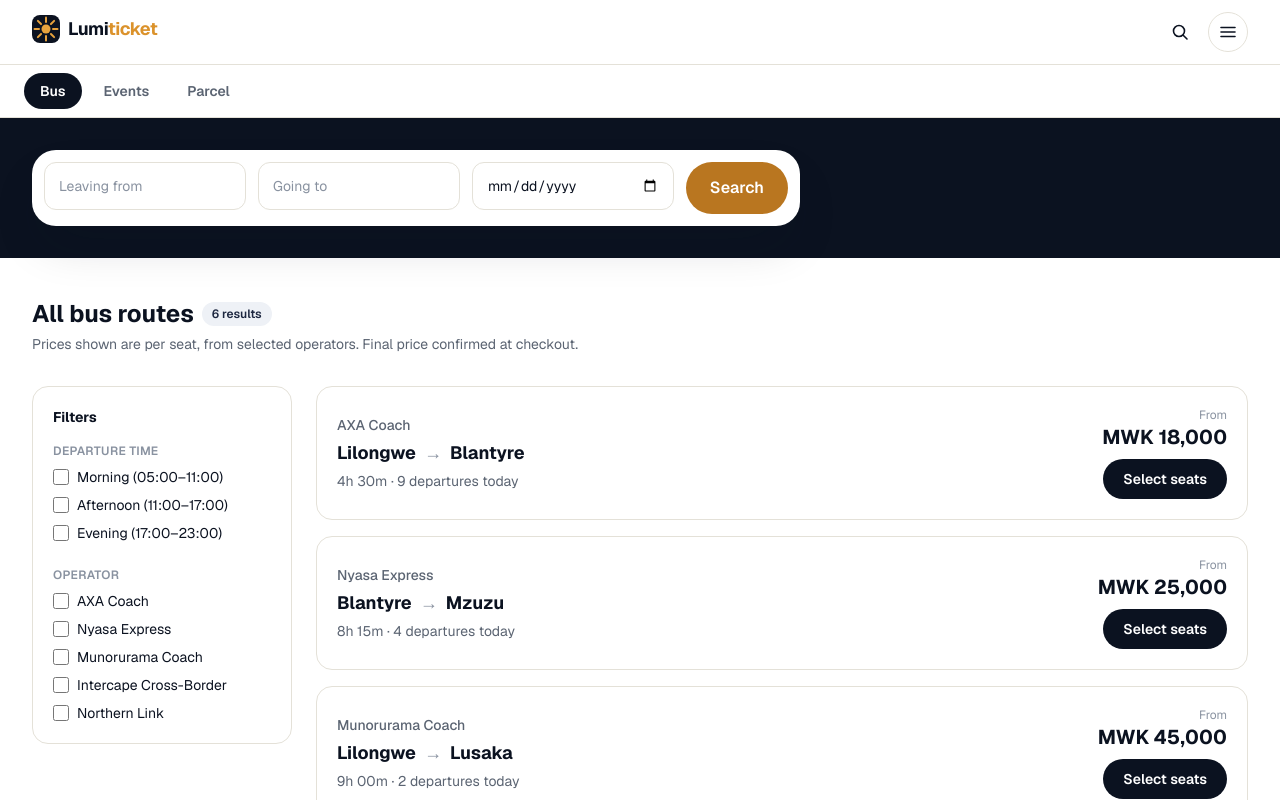
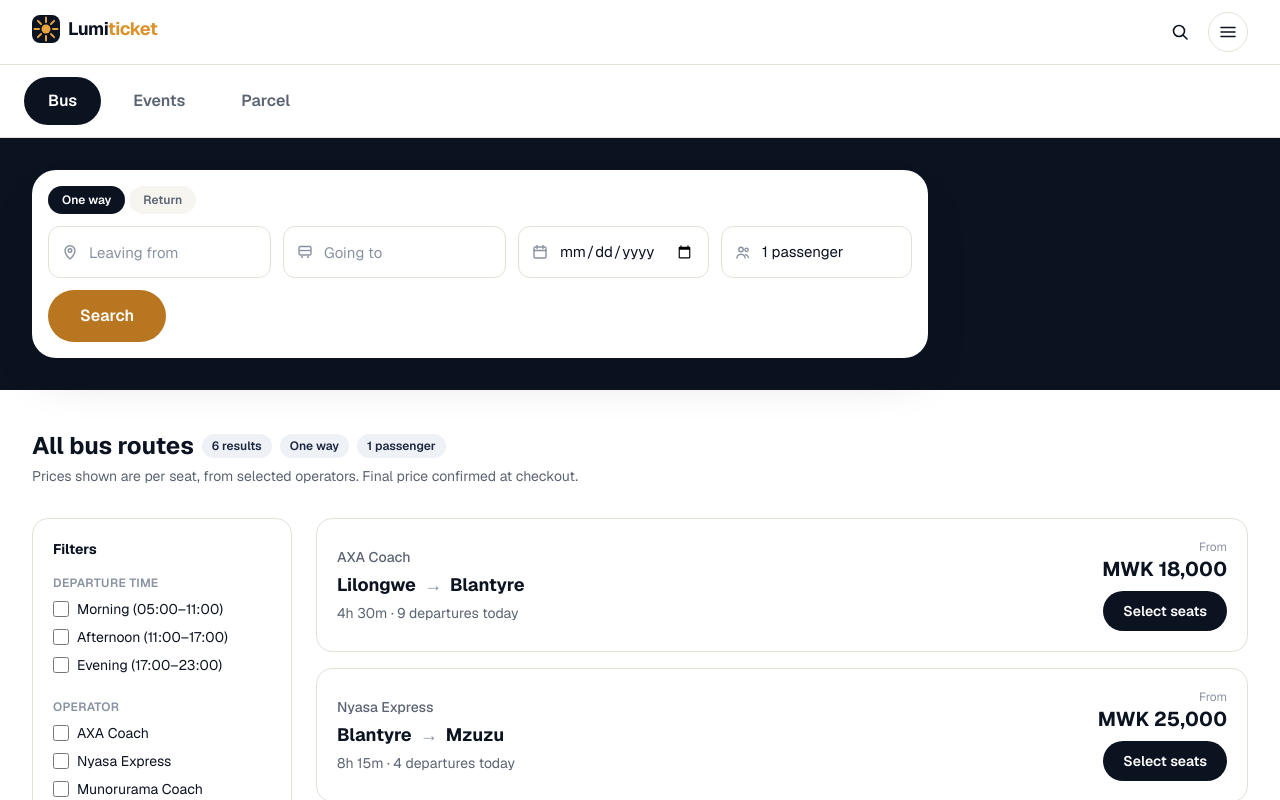
Before and after one commit to LUMTICKET/luticketnewui, a Next.js app: page /bus in a window 1280 px wide. Shown: the top 800 px of the page. Built offline with nearby package versions, Linux system fonts and the light colour scheme.

Commit message:
updated with two wy search

```diff
--- a/src/app/bus/page.tsx
+++ b/src/app/bus/page.tsx
@@ -15,6 +15,13 @@ export default async function BusSearchPage(props: PageProps<"/bus">) {
   const destination =
     typeof params.destination === "string" ? params.destination : "";
   const date = typeof params.date === "string" ? params.date : "";
+  const returnDate =
+    typeof params.returnDate === "string" ? params.returnDate : "";
+  const tripType = params.tripType === "return" ? "return" : "oneway";
+  const passengers = Math.max(
+    1,
+    Number(typeof params.passengers === "string" ? params.passengers : 1) || 1,
+  );
 
   const results = popularRoutes.filter(
     (r) =>
@@ -31,6 +38,9 @@ export default async function BusSearchPage(props: PageProps<"/bus">) {
           defaultOrigin={origin}
           defaultDestination={destination}
           defaultDate={date}
+          defaultReturnDate={returnDate}
+          defaultTripType={tripType}
+          defaultPassengers={passengers}
         />
       </SearchBand>
 
@@ -41,7 +51,15 @@ export default async function BusSearchPage(props: PageProps<"/bus">) {
               ? `${origin || "Anywhere"} → ${destination || "Anywhere"}`
               : "All bus routes"}
           </h1>
-          <Badge tone="neutral">{results.length} results</Badge>
+          <Badge tone="neutral">
+            {results.length} result{results.length === 1 ? "" : "s"}
+          </Badge>
+          <Badge tone="neutral">
+            {tripType === "return" ? "Return" : "One way"}
+          </Badge>
+          <Badge tone="neutral">
+            {passengers} passenger{passengers > 1 ? "s" : ""}
+          </Badge>
         </div>
         <p className="mt-1 text-sm text-ink-muted">
           Prices shown are per seat, from selected operators. Final price
--- a/src/app/events/page.tsx
+++ b/src/app/events/page.tsx
@@ -1,4 +1,4 @@
-import { trendingEvents } from "@/lib/data";
+import { countries, trendingEvents } from "@/lib/data";
 import { formatEventDate, formatPrice } from "@/lib/format";
 import { Badge } from "@/components/ui/Badge";
 import { SearchBand } from "@/components/search/SearchBand";
@@ -18,28 +18,35 @@ const statusTone = {
 export default async function EventsPage(props: PageProps<"/events">) {
   const params = await props.searchParams;
   const q = typeof params.q === "string" ? params.q.toLowerCase() : "";
+  const country = typeof params.country === "string" ? params.country : "";
+  const countryName = countries.find((c) => c.code === country)?.name;
 
   const results = trendingEvents.filter(
     (e) =>
-      !q ||
-      e.title.toLowerCase().includes(q) ||
-      e.city.toLowerCase().includes(q) ||
-      e.category.toLowerCase().includes(q),
+      (!q ||
+        e.title.toLowerCase().includes(q) ||
+        e.city.toLowerCase().includes(q) ||
+        e.category.toLowerCase().includes(q)) &&
+      (!country || e.countryCode === country),
   );
 
   return (
     <div>
       <SearchBand>
-        <ModuleSearchBar module="events" defaultQuery={q} />
+        <ModuleSearchBar module="events" defaultQuery={q} defaultCountry={country} />
       </SearchBand>
 
       <div className="mx-auto max-w-7xl px-4 py-10 sm:px-6 lg:px-8">
         <h1 className="text-2xl font-bold text-navy-950">
-          {q ? `Events matching “${q}”` : "All events"}
+          {q
+            ? `Events matching “${q}”`
+            : countryName
+              ? `Events in ${countryName}`
+              : "All events"}
         </h1>
         <p className="mt-1 text-sm text-ink-muted">
-          {results.length} event{results.length === 1 ? "" : "s"} across the
-          region.
+          {results.length} event{results.length === 1 ? "" : "s"}
+          {countryName ? ` in ${countryName}` : " across the region"}.
         </p>
 
         <div className="mt-8 grid grid-cols-1 gap-4 sm:grid-cols-2 lg:grid-cols-3">
--- a/src/components/layout/Header.tsx
+++ b/src/components/layout/Header.tsx
@@ -132,7 +132,7 @@ export function Header() {
       </div>
 
       <div className="border-t border-line">
-        <div className="mx-auto flex max-w-7xl items-center px-2 py-2 sm:px-4 lg:px-6">
+        <div className="mx-auto flex max-w-7xl items-center px-2 py-2 sm:px-4 sm:py-2.5 lg:px-6 lg:py-3">
           <ModuleNav />
         </div>
       </div>
--- a/src/components/layout/ModuleNav.tsx
+++ b/src/components/layout/ModuleNav.tsx
@@ -19,7 +19,10 @@ export function ModuleNav({ className = "" }: { className?: string }) {
   const pathname = usePathname();
 
   return (
-    <nav aria-label="Modules" className={`flex items-center gap-1.5 ${className}`}>
+    <nav
+      aria-label="Modules"
+      className={`flex items-center gap-1.5 sm:gap-2 ${className}`}
+    >
       {modules.map((m) => {
         const active = isActive(pathname, m.key);
         return (
@@ -27,7 +30,7 @@ export function ModuleNav({ className = "" }: { className?: string }) {
             key={m.key}
             href={m.href}
             aria-current={active ? "page" : undefined}
-            className={`rounded-full px-4 py-2 text-sm font-semibold transition-colors ${
+            className={`rounded-full px-4 py-2 text-sm font-semibold transition-colors sm:px-5 sm:py-2.5 sm:text-base lg:px-6 lg:py-3 lg:text-base ${
               active
                 ? "bg-navy-950 text-white"
                 : "text-ink-muted hover:bg-surface-alt hover:text-navy-950"
--- a/src/components/search/ModuleSearchBar.tsx
+++ b/src/components/search/ModuleSearchBar.tsx
@@ -3,18 +3,26 @@
 import { useRouter } from "next/navigation";
 import { useEffect, useRef, useState, type FormEvent } from "react";
 import { Button } from "@/components/ui/Button";
+import { countries } from "@/lib/data";
 
 type Module = "bus" | "events" | "parcel";
+type TripType = "oneway" | "return";
 
-const inputClasses =
-  "h-12 w-full rounded-xl border border-line bg-surface px-3.5 text-sm text-ink placeholder:text-ink-faint focus:border-navy-400";
+const fieldBase =
+  "h-13 w-full rounded-xl border border-line bg-surface pl-10 pr-3.5 text-[15px] text-ink placeholder:text-ink-faint focus:border-navy-400";
+const iconWrapClasses =
+  "pointer-events-none absolute left-3.5 top-1/2 -translate-y-1/2 text-ink-faint";
 
 interface ModuleSearchBarProps {
   module: Module;
   defaultOrigin?: string;
   defaultDestination?: string;
   defaultDate?: string;
+  defaultReturnDate?: string;
+  defaultTripType?: TripType;
+  defaultPassengers?: number;
   defaultQuery?: string;
+  defaultCountry?: string;
   defaultRef?: string;
 }
 
@@ -23,7 +31,11 @@ export function ModuleSearchBar({
   defaultOrigin = "",
   defaultDestination = "",
   defaultDate = "",
+  defaultReturnDate = "",
+  defaultTripType = "oneway",
+  defaultPassengers = 1,
   defaultQuery = "",
+  defaultCountry = "",
   defaultRef = "",
 }: ModuleSearchBarProps) {
   const router = useRouter();
@@ -31,8 +43,12 @@ export function ModuleSearchBar({
 
   const [origin, setOrigin] = useState(defaultOrigin);
   const [destination, setDestination] = useState(defaultDestination);
+  const [tripType, setTripType] = useState<TripType>(defaultTripType);
   const [date, setDate] = useState(defaultDate);
+  const [returnDate, setReturnDate] = useState(defaultReturnDate);
+  const [passengers, setPassengers] = useState(defaultPassengers);
   const [eventQuery, setEventQuery] = useState(defaultQuery);
+  const [eventCountry, setEventCountry] = useState(defaultCountry);
   const [trackingNo, setTrackingNo] = useState(defaultRef);
 
   useEffect(() => {
@@ -45,10 +61,19 @@ export function ModuleSearchBar({
   function onSubmit(e: FormEvent) {
     e.preventDefault();
     if (module === "bus") {
-      const params = new URLSearchParams({ origin, destination, date });
+      const params = new URLSearchParams({
+        origin,
+        destination,
+        date,
+        tripType,
+        passengers: String(passengers),
+      });
+      if (tripType === "return" && returnDate) {
+        params.set("returnDate", returnDate);
+      }
       router.push(`/bus?${params.toString()}`);
     } else if (module === "events") {
-      const params = new URLSearchParams({ q: eventQuery });
+      const params = new URLSearchParams({ q: eventQuery, country: eventCountry });
       router.push(`/events?${params.toString()}`);
     } else {
       const params = new URLSearchParams({ ref: trackingNo });
@@ -59,81 +84,213 @@ export function ModuleSearchBar({
   return (
     <div
       id="module-search"
-      className="w-full max-w-3xl scroll-mt-28 rounded-3xl bg-surface p-3 shadow-2xl shadow-navy-950/20"
+      className="w-full max-w-4xl scroll-mt-28 rounded-3xl bg-surface p-4 shadow-2xl shadow-navy-950/20"
     >
       <form onSubmit={onSubmit}>
         {module === "bus" && (
-          <div className="grid grid-cols-1 gap-3 sm:grid-cols-[1fr_1fr_1fr_auto]">
+          <div className="flex flex-col gap-3">
+            <div role="radiogroup" aria-label="Trip type" className="flex gap-1">
+              {(
+                [
+                  { id: "oneway", label: "One way" },
+                  { id: "return", label: "Return" },
+                ] as const
+              ).map((opt) => (
+                <button
+                  key={opt.id}
+                  type="button"
+                  role="radio"
+                  aria-checked={tripType === opt.id}
+                  onClick={() => setTripType(opt.id)}
+                  className={`rounded-full px-3.5 py-1.5 text-xs font-semibold transition-colors ${
+                    tripType === opt.id
+                      ? "bg-navy-950 text-white"
+                      : "bg-surface-alt text-ink-muted hover:text-navy-950"
+                  }`}
+                >
+                  {opt.label}
+                </button>
+              ))}
+            </div>
+
+            <div className="flex flex-wrap gap-3">
+              <div className="relative min-w-[180px] flex-1 basis-48">
                 <label className="sr-only" htmlFor="origin">
                   Leaving from
                 </label>
+                <span className={iconWrapClasses}>
+                  <PinIcon />
+                </span>
                 <input
                   id="origin"
                   ref={firstFieldRef}
-              className={inputClasses}
+                  className={fieldBase}
                   placeholder="Leaving from"
                   value={origin}
                   onChange={(e) => setOrigin(e.target.value)}
                 />
+              </div>
+
+              <div className="relative min-w-[180px] flex-1 basis-48">
                 <label className="sr-only" htmlFor="destination">
                   Going to
                 </label>
+                <span className={iconWrapClasses}>
+                  <BusIcon />
+                </span>
                 <input
                   id="destination"
-              className={inputClasses}
+                  className={fieldBase}
                   placeholder="Going to"
                   value={destination}
                   onChange={(e) => setDestination(e.target.value)}
                 />
+              </div>
+
+              <div className="relative min-w-[150px] flex-1 basis-40">
                 <label className="sr-only" htmlFor="date">
                   Travel date
                 </label>
+                <span className={iconWrapClasses}>
+                  <CalendarIcon />
+                </span>
                 <input
                   id="date"
                   type="date"
-              className={inputClasses}
+                  className={fieldBase}
                   value={date}
                   onChange={(e) => setDate(e.target.value)}
                 />
-            <Button type="submit" variant="accent" size="lg" className="sm:px-6">
+              </div>
+
+              {tripType === "return" && (
+                <div className="relative min-w-[150px] flex-1 basis-40">
+                  <label className="sr-only" htmlFor="return-date">
+                    Return date
+                  </label>
+                  <span className={iconWrapClasses}>
+                    <CalendarIcon />
+                  </span>
+                  <input
+                    id="return-date"
+                    type="date"
+                    className={fieldBase}
+                    value={returnDate}
+                    onChange={(e) => setReturnDate(e.target.value)}
+                  />
+                </div>
+              )}
+
+              <div className="relative min-w-[150px] flex-1 basis-40">
+                <label className="sr-only" htmlFor="passengers">
+                  Passengers
+                </label>
+                <span className={iconWrapClasses}>
+                  <UsersIcon />
+                </span>
+                <select
+                  id="passengers"
+                  className={`${fieldBase} appearance-none`}
+                  value={passengers}
+                  onChange={(e) => setPassengers(Number(e.target.value))}
+                >
+                  {Array.from({ length: 9 }, (_, i) => i + 1).map((n) => (
+                    <option key={n} value={n}>
+                      {n} passenger{n > 1 ? "s" : ""}
+                    </option>
+                  ))}
+                </select>
+              </div>
+
+              <Button
+                type="submit"
+                variant="accent"
+                size="lg"
+                className="w-full sm:w-auto sm:px-8"
+              >
                 Search
               </Button>
+            </div>
           </div>
         )}
 
         {module === "events" && (
-          <div className="grid grid-cols-1 gap-3 sm:grid-cols-[1fr_auto]">
+          <div className="flex flex-wrap gap-3">
+            <div className="relative min-w-[220px] flex-[2] basis-72">
               <label className="sr-only" htmlFor="event-query">
                 Search events, artists, or venues
               </label>
+              <span className={iconWrapClasses}>
+                <SearchIcon />
+              </span>
               <input
                 id="event-query"
                 ref={firstFieldRef}
-              className={inputClasses}
+                className={fieldBase}
                 placeholder="Search events, artists, or venues"
                 value={eventQuery}
                 onChange={(e) => setEventQuery(e.target.value)}
               />
-            <Button type="submit" variant="accent" size="lg" className="sm:px-6">
+            </div>
+
+            <div className="relative min-w-[170px] flex-1 basis-44">
+              <label className="sr-only" htmlFor="event-country">
+                Country
+              </label>
+              <span className={iconWrapClasses}>
+                <PinIcon />
+              </span>
+              <select
+                id="event-country"
+                className={`${fieldBase} appearance-none`}
+                value={eventCountry}
+                onChange={(e) => setEventCountry(e.target.value)}
+              >
+                <option value="">Any country</option>
+                {countries.map((c) => (
+                  <option key={c.code} value={c.code}>
+                    {c.flag} {c.name}
+                  </option>
+                ))}
+              </select>
+            </div>
+
+            <Button
+              type="submit"
+              variant="accent"
+              size="lg"
+              className="w-full sm:w-auto sm:px-8"
+            >
               Search
             </Button>
           </div>
         )}
 
         {module === "parcel" && (
-          <div className="grid grid-cols-1 gap-3 sm:grid-cols-[1fr_auto]">
+          <div className="flex flex-wrap gap-3">
+            <div className="relative min-w-[220px] flex-1 basis-72">
               <label className="sr-only" htmlFor="tracking-no">
                 Parcel tracking number
               </label>
+              <span className={iconWrapClasses}>
+                <SearchIcon />
+              </span>
               <input
                 id="tracking-no"
                 ref={firstFieldRef}
-              className={inputClasses}
+                className={fieldBase}
                 placeholder="Enter your parcel tracking number"
                 value={trackingNo}
                 onChange={(e) => setTrackingNo(e.target.value)}
               />
-            <Button type="submit" variant="accent" size="lg" className="sm:px-6">
+            </div>
+
+            <Button
+              type="submit"
+              variant="accent"
+              size="lg"
+              className="w-full sm:w-auto sm:px-8"
+            >
               Track
             </Button>
           </div>
@@ -142,3 +299,57 @@ export function ModuleSearchBar({
     </div>
   );
 }
+
+function PinIcon() {
+  return (
+    <svg width="16" height="16" viewBox="0 0 16 16" fill="none" aria-hidden>
+      <path
+        d="M8 15s5-4.35 5-8.2A5 5 0 003 6.8C3 10.65 8 15 8 15z"
+        stroke="currentColor"
+        strokeWidth="1.4"
+        strokeLinejoin="round"
+      />
+      <circle cx="8" cy="6.6" r="1.8" stroke="currentColor" strokeWidth="1.4" />
+    </svg>
+  );
+}
+
+function BusIcon() {
+  return (
+    <svg width="16" height="16" viewBox="0 0 16 16" fill="none" aria-hidden>
+      <rect x="2" y="2.5" width="12" height="8.5" rx="1.5" stroke="currentColor" strokeWidth="1.4" />
+      <path d="M2 6.5h12" stroke="currentColor" strokeWidth="1.4" />
+      <circle cx="5" cy="13" r="1" fill="currentColor" />
+      <circle cx="11" cy="13" r="1" fill="currentColor" />
+    </svg>
+  );
+}
+
+function CalendarIcon() {
+  return (
+    <svg width="16" height="16" viewBox="0 0 16 16" fill="none" aria-hidden>
+      <rect x="2" y="3" width="12" height="11" rx="1.5" stroke="currentColor" strokeWidth="1.4" />
+      <path d="M2 6.5h12M5 1.5v3M11 1.5v3" stroke="currentColor" strokeWidth="1.4" strokeLinecap="round" />
+    </svg>
+  );
+}
+
+function UsersIcon() {
+  return (
+    <svg width="16" height="16" viewBox="0 0 16 16" fill="none" aria-hidden>
+      <circle cx="6" cy="5.5" r="2.2" stroke="currentColor" strokeWidth="1.4" />
+      <path d="M1.8 14c.4-2.4 2.1-3.8 4.2-3.8s3.8 1.4 4.2 3.8" stroke="currentColor" strokeWidth="1.4" strokeLinecap="round" />
+      <circle cx="11.5" cy="5.8" r="1.7" stroke="currentColor" strokeWidth="1.3" />
+      <path d="M10.3 10.6c1.6.2 2.8 1.3 3.1 3.1" stroke="currentColor" strokeWidth="1.3" strokeLinecap="round" />
+    </svg>
+  );
+}
+
+function SearchIcon() {
+  return (
+    <svg width="16" height="16" viewBox="0 0 16 16" fill="none" aria-hidden>
+      <circle cx="7" cy="7" r="4.8" stroke="currentColor" strokeWidth="1.4" />
+      <path d="M14 14l-3-3" stroke="currentColor" strokeWidth="1.4" strokeLinecap="round" />
+    </svg>
+  );
+}
--- a/src/lib/data.ts
+++ b/src/lib/data.ts
@@ -87,6 +87,7 @@ export const trendingEvents: EventListing[] = [
     category: "Music Festival",
     venue: "Sunbird Nkopola",
     city: "Mangochi",
+    countryCode: "MW",
     date: "2026-10-02",
     fromPrice: 35000,
     currency: "MWK",
@@ -98,6 +99,7 @@ export const trendingEvents: EventListing[] = [
     category: "Comedy",
     venue: "Blantyre Sports Club",
     city: "Blantyre",
+    countryCode: "MW",
     date: "2026-09-19",
     fromPrice: 12000,
     currency: "MWK",
@@ -109,6 +111,7 @@ export const trendingEvents: EventListing[] = [
     category: "Gospel",
     venue: "Levy Mwanawasa Stadium",
     city: "Ndola",
+    countryCode: "ZM",
     date: "2026-11-08",
     fromPrice: 150,
     currency: "ZMW",
@@ -120,6 +123,7 @@ export const trendingEvents: EventListing[] = [
     category: "Conference",
     venue: "Rainbow Towers",
     city: "Harare",
+    countryCode: "ZW",
     date: "2026-09-28",
     fromPrice: 80,
     currency: "USD",
--- a/src/lib/types.ts
+++ b/src/lib/types.ts
@@ -26,6 +26,7 @@ export interface EventListing {
   category: string;
   venue: string;
   city: string;
+  countryCode: string;
   date: string;
   fromPrice: number;
   currency: string;
```
Lines whose indentation alone changed are shown as unchanged.
